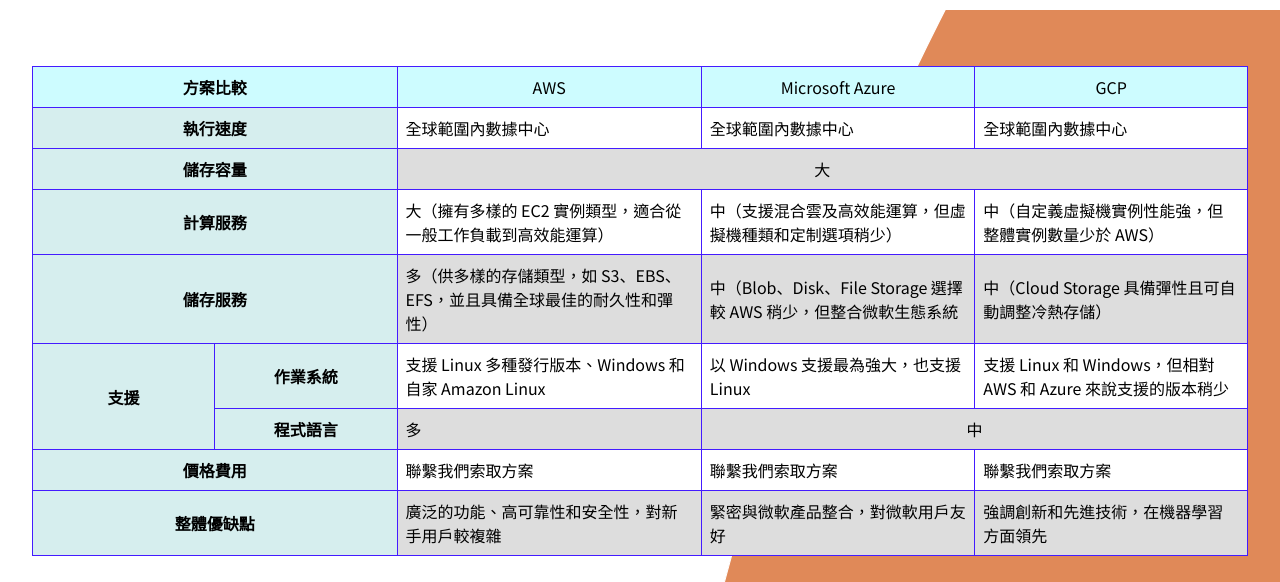
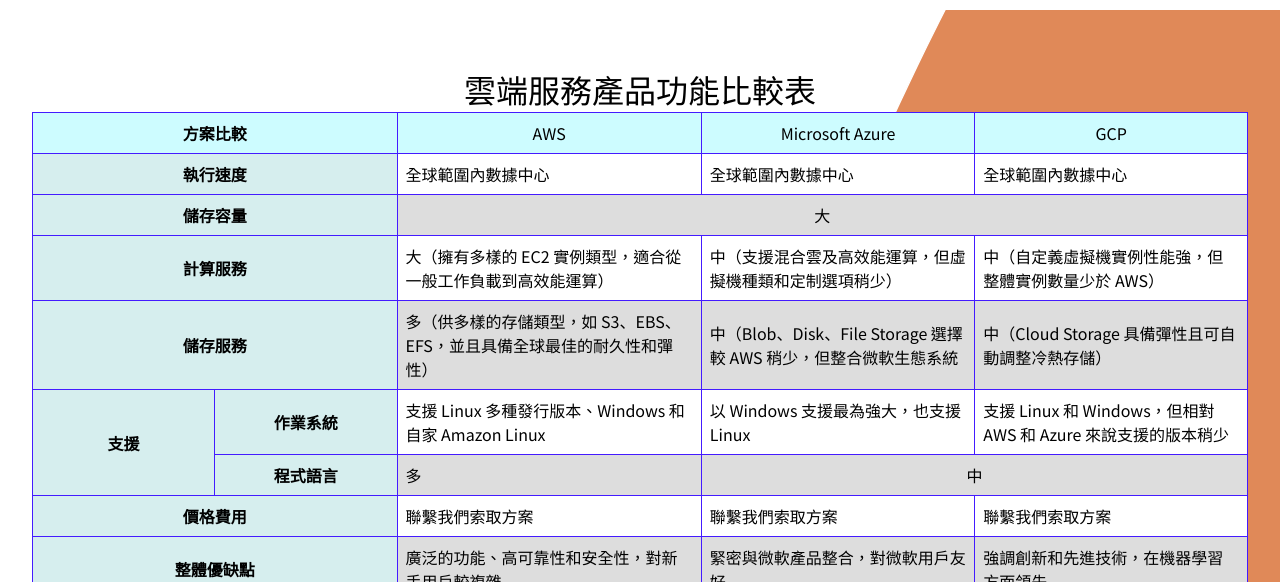
Before and after one commit to aac219oo/aac219oo.github.io, a plain HTML site: page 100218476.html in a window 1280 px wide. Shown: the part 116-698 px from the top of the page. Drawn offline with Linux system fonts and the light colour scheme.

Commit message:
作業05調整

```diff
--- a/100218476.html
+++ b/100218476.html
@@ -22,6 +22,9 @@
               border-collapse: collapse;
               width: 100%;
               background-color: #fff;
+            }
+            caption {
+                font-size: 2rem;
             }
             thead {
                 background-color: #cdfcff;
@@ -57,6 +60,7 @@
                     <colgroup>
                         <col span="2" style="background-color: #D6EEEE" />
                     </colgroup>
+                    <caption>雲端服務產品功能比較表</caption>
                     <thead>
                         <th colspan="2">方案比較</th>
                         <td>AWS</td>
```
